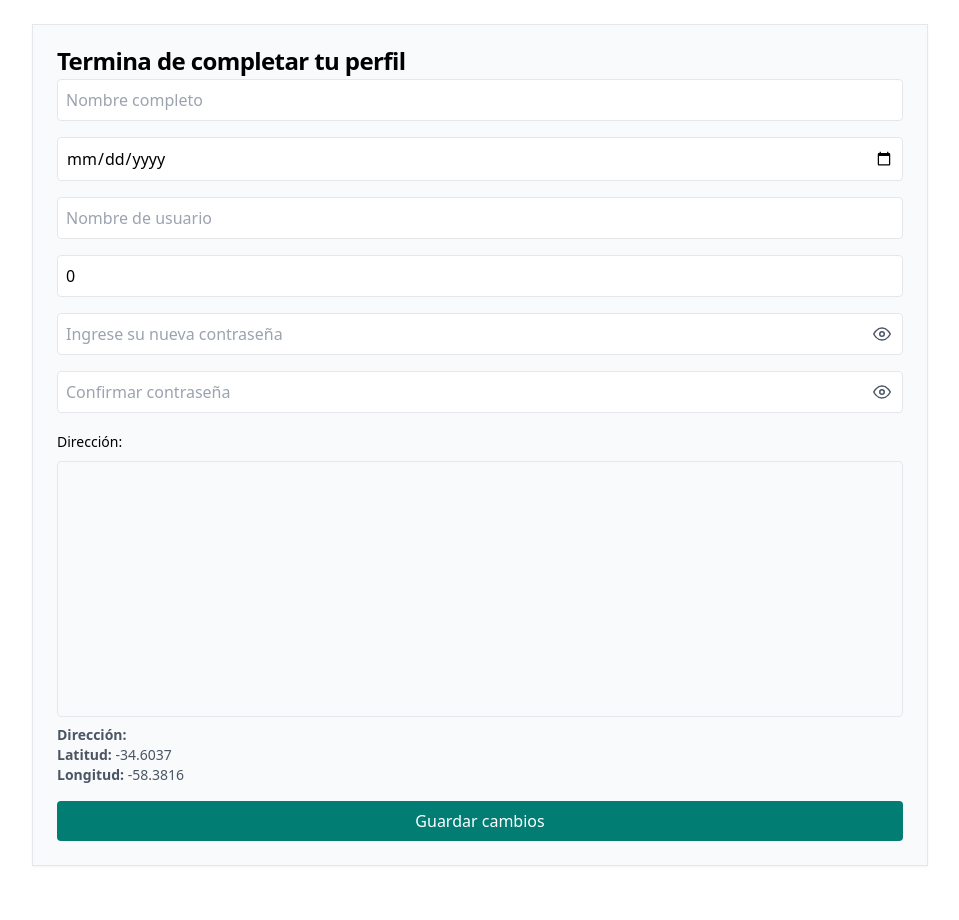
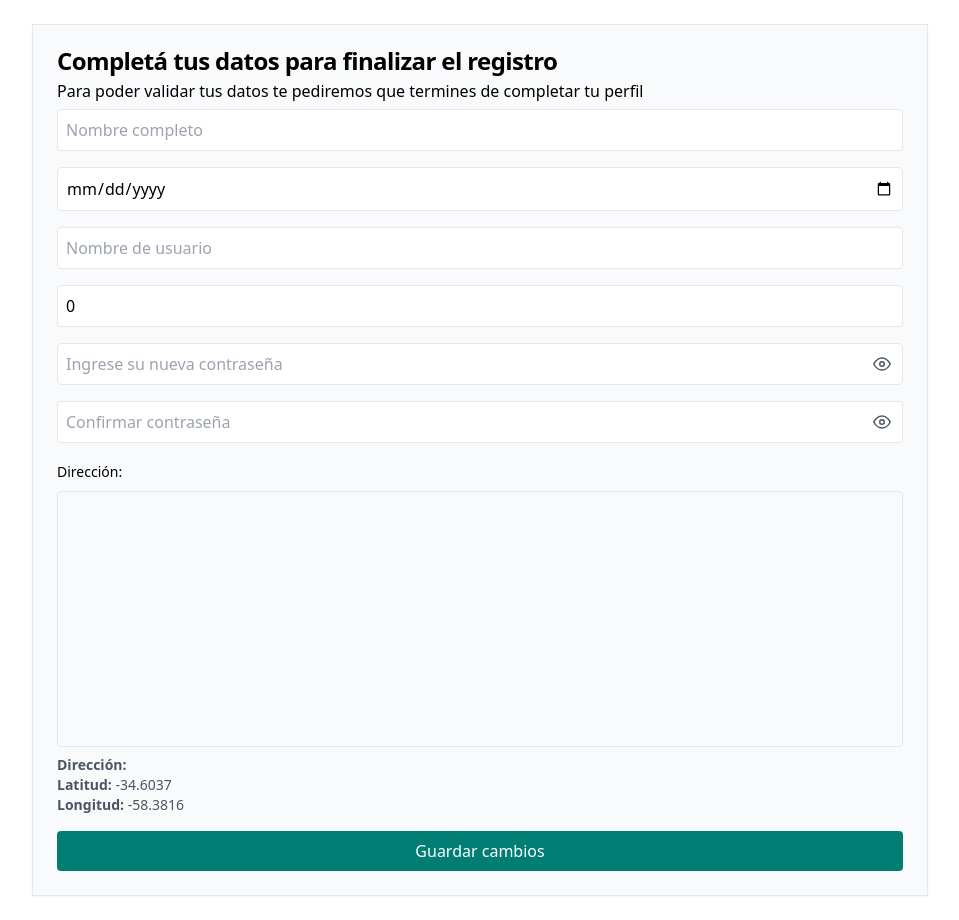
Before and after one commit to roots-cooperativa-dev/frontend-rootscoop, a Next.js app in the folder front/: page /auth/callback in a window 1280 px wide. Shown: the whole page, without its empty margins (160-1119 px from the left). Before the commit the page ends 890 px from the top, so only its background shows below. Built offline with nearby package versions, Linux system fonts and the light colour scheme; no server answers.

Commit message:
modifico pedir datos del usuario

```diff
--- a/front/src/pages/auth/callback.tsx
+++ b/front/src/pages/auth/callback.tsx
@@ -30,6 +30,18 @@ export default function Callback() {
       try {
         const userData = await getUserById(userId, accessToken);
 
+        const birthYear = userData.birthdate
+          ? new Date(userData.birthdate).getFullYear()
+          : null;
+        const currentYear = new Date().getFullYear();
+
+        // ✅ Si la fecha ya fue modificada (≠ año actual), redirigimos al home
+        if (birthYear && birthYear !== currentYear) {
+          router.push("/"); // Ya tiene una fecha válida, no necesita completar nada
+          return;
+        }
+
+        // ⬇️ Si la fecha es del año actual o no existe, dejamos que complete el perfil
         saveUserData({
           user: {
             id: userId,
@@ -49,8 +61,6 @@ export default function Callback() {
           accessToken: accessToken,
           isAuth: true,
         });
-
-        router.push("/");
       } catch (error) {
         console.error("Error al obtener datos del usuario:", error);
       }
@@ -58,7 +68,6 @@ export default function Callback() {
 
     fetchUser();
   }, [router.isReady, router.query, saveUserData]);
-
 
   const [formData, setFormData] = useState<UpdateUserDTO>({
     name: "",
@@ -210,6 +219,7 @@ export default function Callback() {
       saveUserData({ user: updatedUser, accessToken: token, isAuth: true });
       toast.success("Datos actualizados correctamente");
       setSuccess("Datos actualizados correctamente");
+      router.push("/");
     } catch {
       toast.error("Error actualizando datos del usuario");
       setError("Error actualizando datos del usuario");
@@ -224,7 +234,11 @@ export default function Callback() {
     <div className="flex flex-col w-full max-w-4xl mx-auto m-6 bg-slate-50">
       <Card className="w-full">
         <CardHeader>
-          <CardTitle>Termina de completar tu perfil</CardTitle>
+          <CardTitle>Completá tus datos para finalizar el registro</CardTitle>
+          <p>
+            Para poder validar tus datos te pediremos que termines de completar
+            tu perfil
+          </p>
           {error && <p className="text-red-600">{error}</p>}
           {success && <p className="text-green-600">{success}</p>}
 
```
Also changed, not shown: front/src/pages/auth/pedirDatos.tsx (added).
